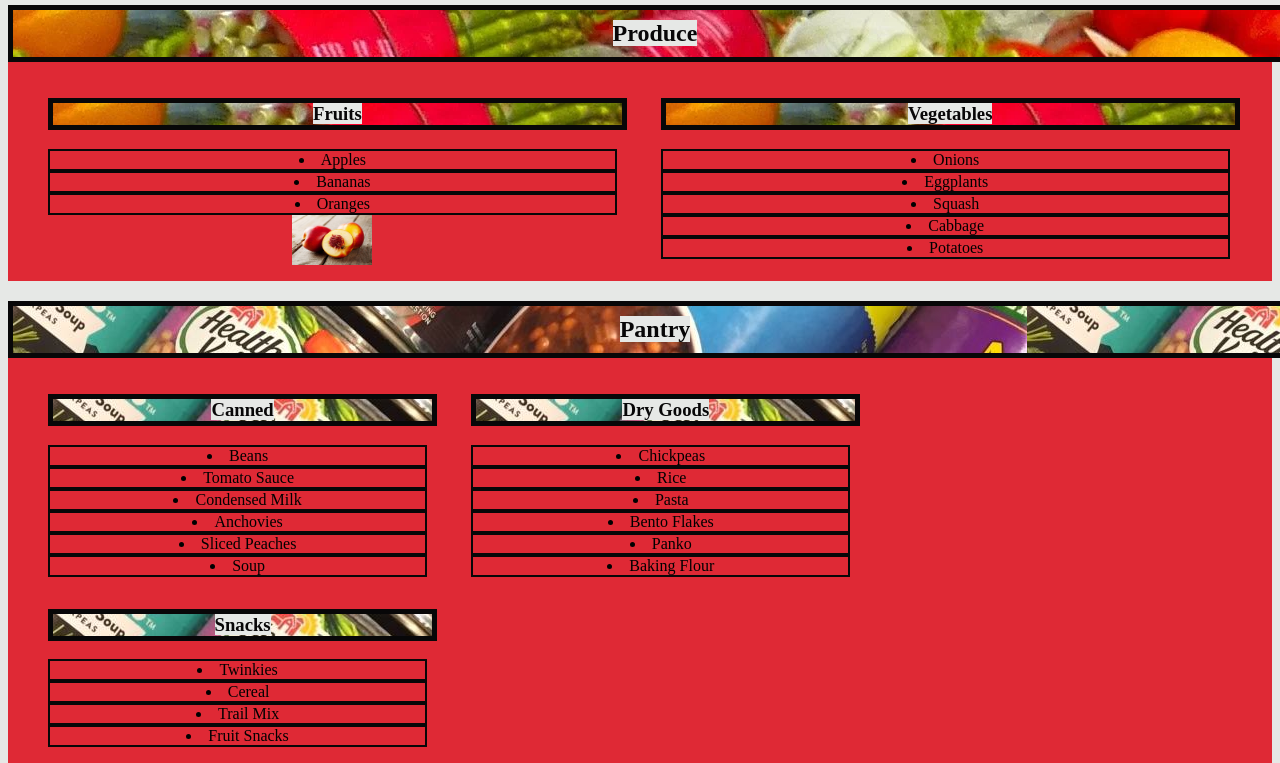
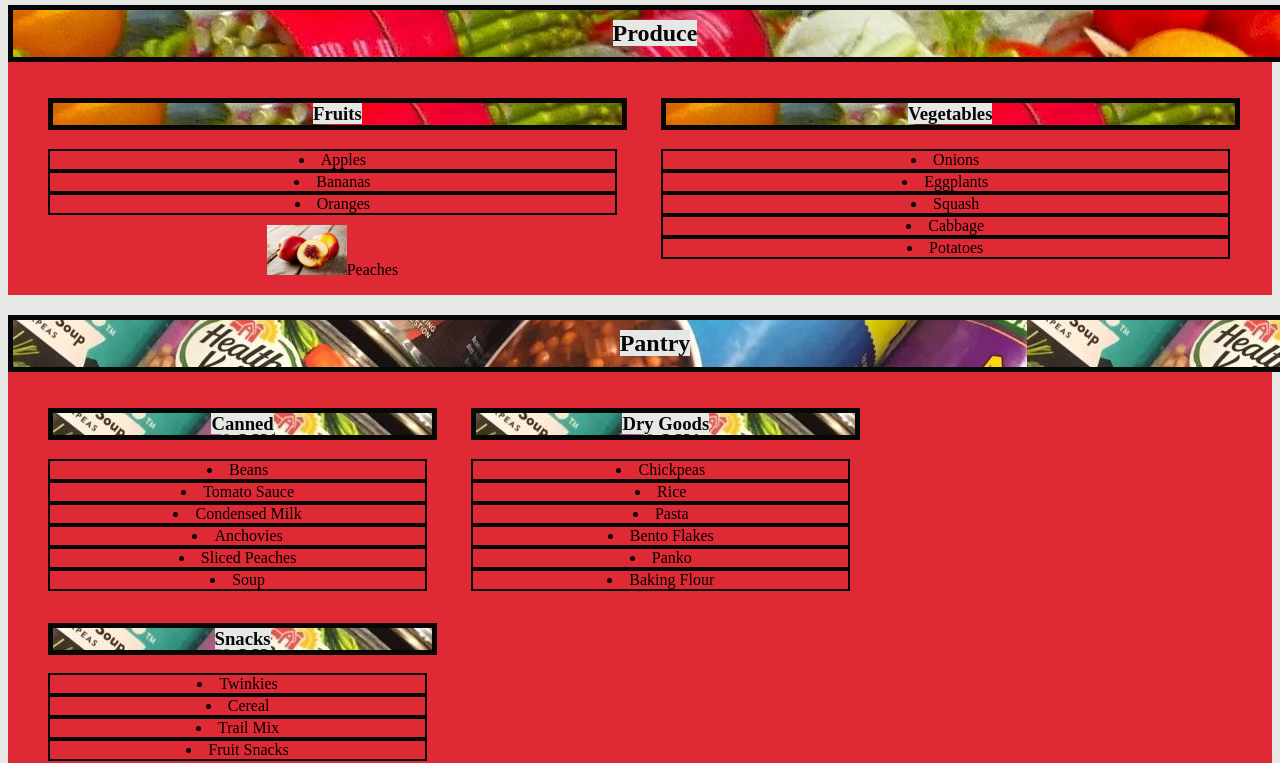
Before and after one commit to Rythmat/grocerylist, a plain HTML site: page index.html in a window 1280 px wide. Shown: the part 71-834 px from the top of the page. Drawn offline with Linux system fonts and the light colour scheme.

Commit message:
add image padding

```diff
--- a/index.html
+++ b/index.html
@@ -18,7 +18,7 @@
       <li>Apples</li>
       <li>Bananas</li>
       <li>Oranges</li>
-      <img src="./images/peach.webp" alt="peaches" style="height: 50px; width: 80px;">
+      <img src="./images/peach.webp" alt="peaches" style="padding-top: 10px; height: 50px; width: 80px;">Peaches
     </ul>
     <ul class="produce">
       <h3 style="background-image: url(./images/produce.webp);"> <span>Vegetables</span> </h3>
```
